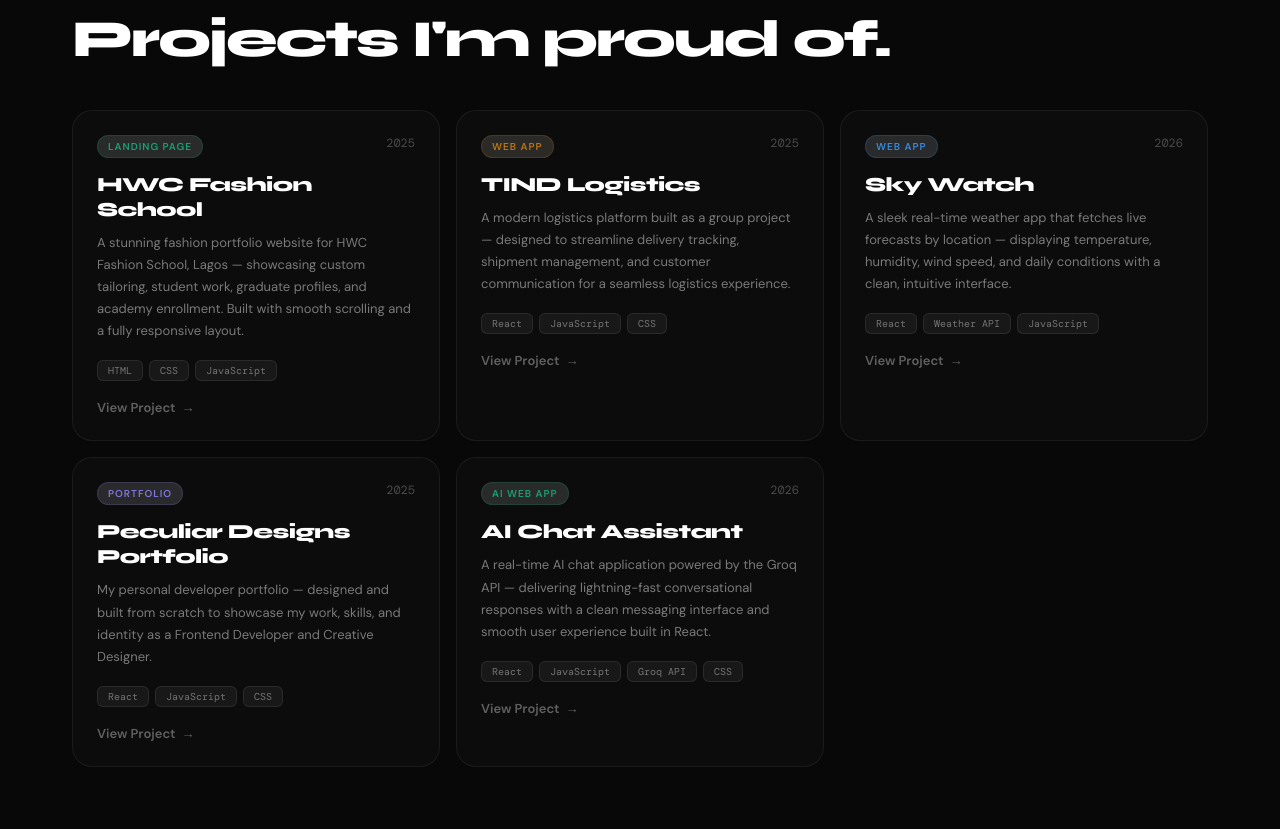
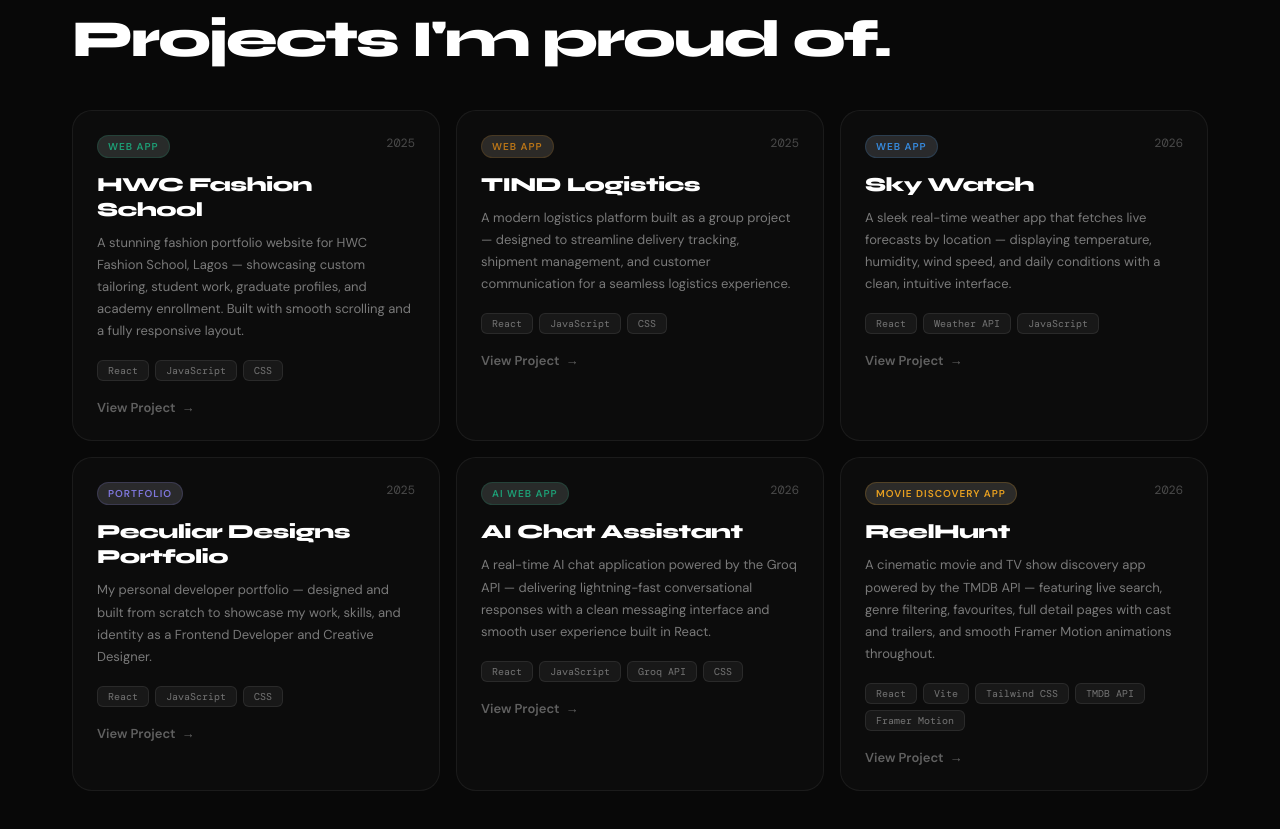
Before and after one commit to dejitheog/My-Portfolio, a React (Vite) app: page / in a window 1280 px wide. Shown: the part 940-1769 px from the top of the page. Built offline with nearby package versions, Linux system fonts and the light colour scheme.

Commit message:
Added a project to portfolio section

```diff
--- a/src/portfolio.jsx
+++ b/src/portfolio.jsx
@@ -8,12 +8,12 @@ const PROJECTS = [
   {
     id: 1,
     title: "HWC Fashion School",
-    tag: "Landing Page",
+    tag: "Web App",
     year: "2025",
     desc: "A stunning fashion portfolio website for HWC Fashion School, Lagos — showcasing custom tailoring, student work, graduate profiles, and academy enrollment. Built with smooth scrolling and a fully responsive layout.",
-    tech: ["HTML", "CSS", "JavaScript"],
+    tech: ["React", "JavaScript", "CSS"],
     color: "#0F6E56", bg: "#E1F5EE", accent: "#1D9E75",
-    link: "https://hwc-fashion-portfolio.vercel.app/",
+    link: "https://hwc-fashion-school.vercel.app/",
   },
 
   {
@@ -60,6 +60,16 @@ const PROJECTS = [
   link: "https://my-portfolio-ten-pink-35.vercel.app/chat",
 },
 
+ {
+  id: 6,
+  title: "ReelHunt",
+  tag: "Movie Discovery App",
+  year: "2026",
+  desc: "A cinematic movie and TV show discovery app powered by the TMDB API — featuring live search, genre filtering, favourites, full detail pages with cast and trailers, and smooth Framer Motion animations throughout.",
+  tech: ["React", "Vite", "Tailwind CSS", "TMDB API", "Framer Motion"],
+  color: "#7A4F1A", bg: "#FDF3E3", accent: "#E8A020",
+  link: "https://reelhunt.vercel.app",
+},
 ];
 
 const SKILLS = [
```
